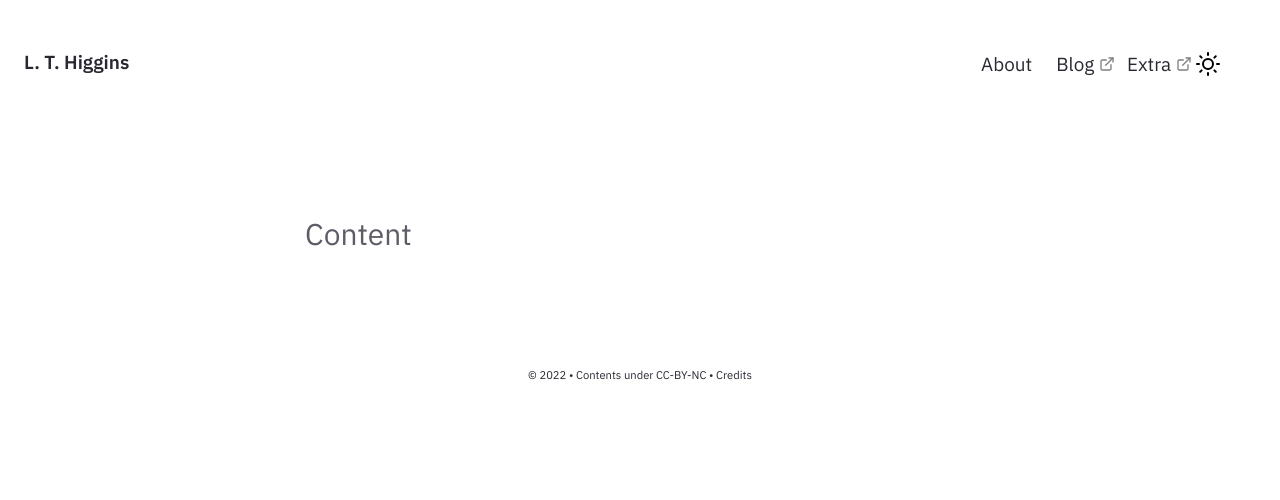
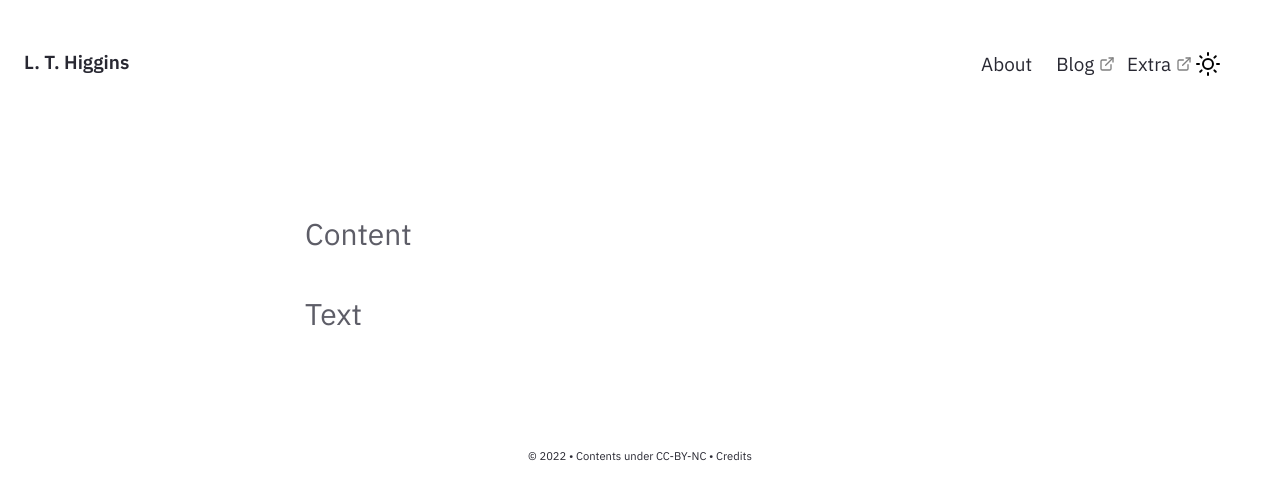
Before and after one commit to Luke-T-Higgins/blog, a Jekyll site: the page built from pages/index.md, in a window 1280 px wide. Shown: the top 500 px of the page. Built offline with Jekyll 4.4.1, drawn with Linux system fonts in a browser that asks for light colours.

Commit message:
Update Homepage.html

```diff
--- a/_includes/Homepage.html
+++ b/_includes/Homepage.html
@@ -2,4 +2,5 @@
     <div class="home-sub-text"> <h3>
         Content
         </h3>
+    <h3> Text </h3>
 </div> </div>
```
